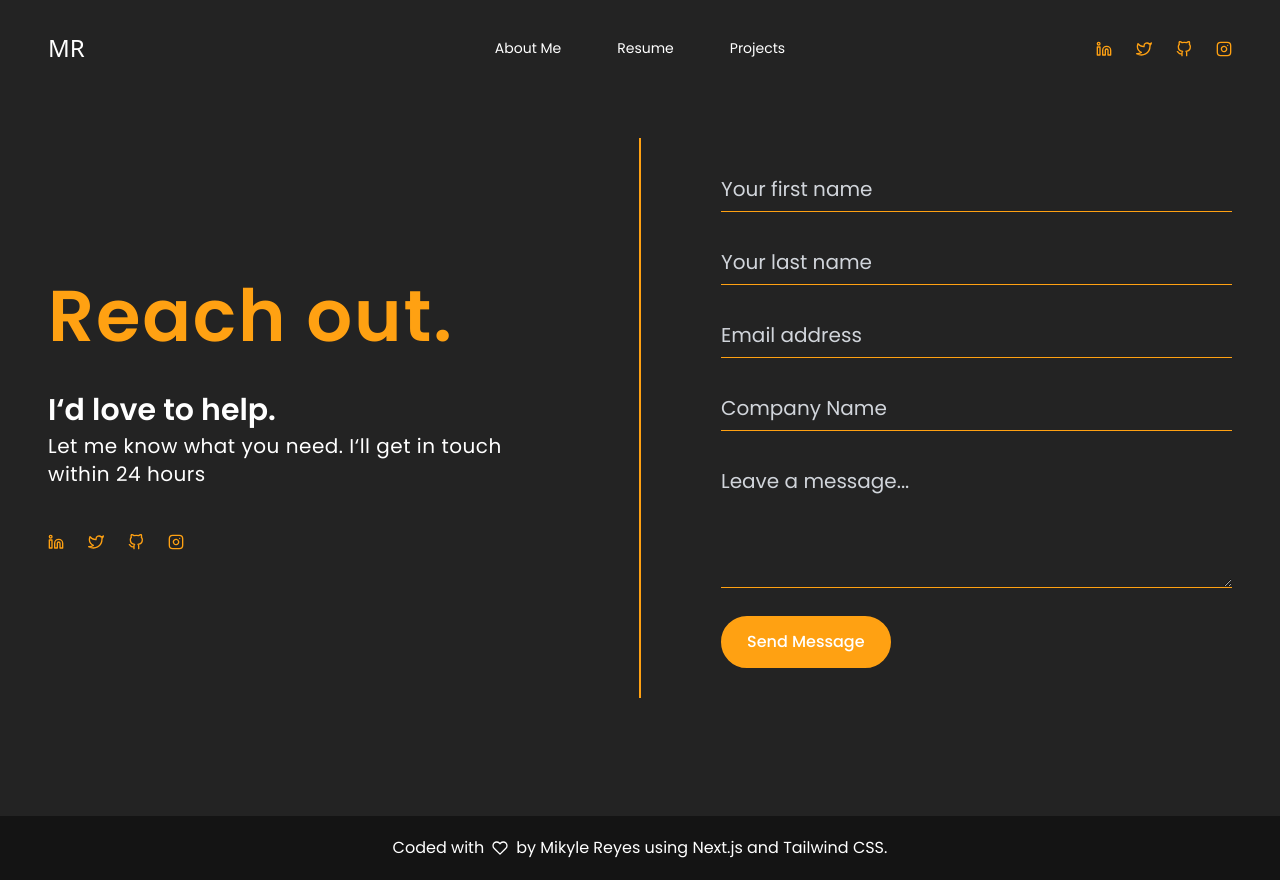
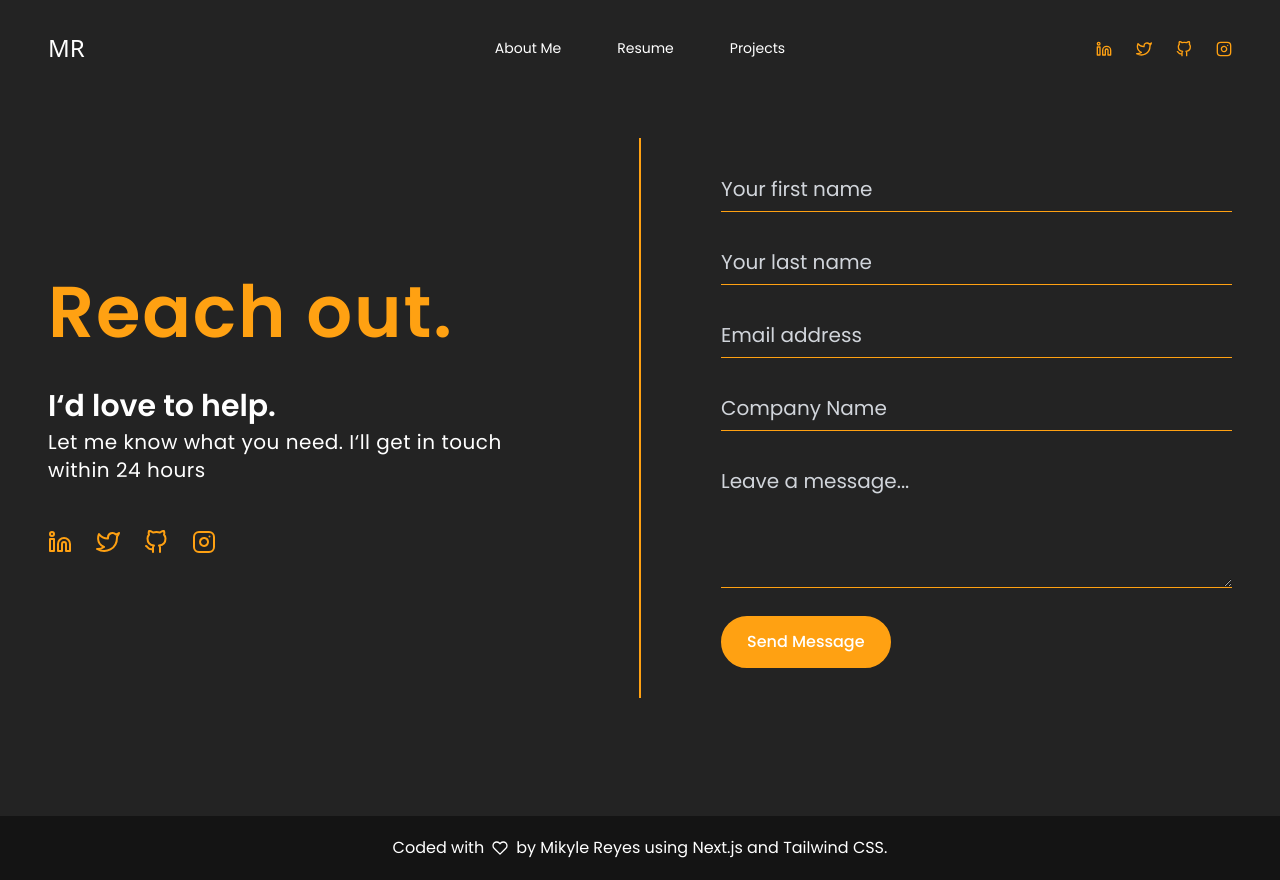
Before and after one commit to muhkyle17/portfolio-website, a Next.js app: page /contact-me in a window 1280 px wide. Built offline with nearby package versions, Linux system fonts and the light colour scheme; a web font is replaced by a local one.

Commit message:
Make socials components reusable

```diff
--- a/components/Social.js
+++ b/components/Social.js
@@ -3,7 +3,7 @@ import React from 'react'
 // import social icons
 import { social } from '../data'
 
-const Social = () => {
+const Social = ({ iconSize }) => {
   return (
     <ul className='flex space-x-6 justify-end'>
       {social.map((item, index) => {
@@ -11,7 +11,11 @@ const Social = () => {
           <li
             className='flex justify-center items-center text-primary hover:text-primaryDarker border-t border-transparent hover:border-primary transition-all duration-300 py-[5px]'
             key={index}>
-            <a href={item.href} target='_blank' rel='noreferrer' className='text-base'>
+            <a
+              href={item.href}
+              target='_blank'
+              rel='noreferrer'
+              className={iconSize || 'text-base'}>
               {item.icon}
             </a>
           </li>
```
